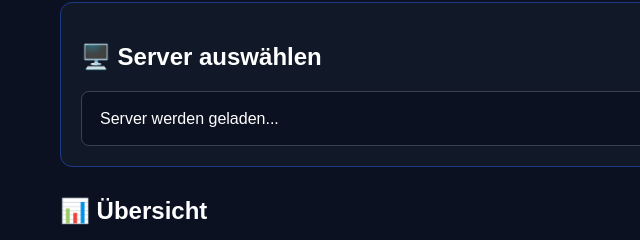
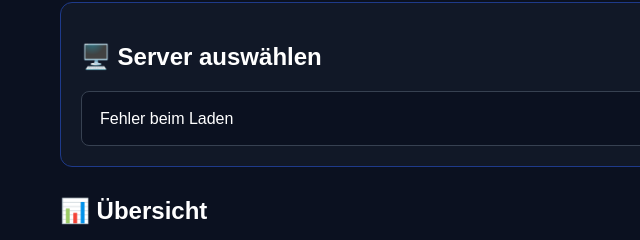
Before and after one commit to Parhamyaa/discord-dashboard, a website: page index.html in a window 1280 px wide. Shown: the part 271-511 px from the top of the page, 0-640 px from the left. Drawn offline with Linux system fonts and the light colour scheme; no server answers.

Commit message:
Update index.html

```diff
--- a/index.html
+++ b/index.html
@@ -21,6 +21,7 @@ background:#0b1120;
 color:white;
 }
 
+
 .navbar{
 height:70px;
 display:flex;
@@ -31,10 +32,12 @@ background:#111827;
 border-bottom:1px solid #1e3a8a;
 }
 
+
 .logo{
 font-size:22px;
 font-weight:bold;
 }
+
 
 .login{
 background:#5865F2;
@@ -45,6 +48,7 @@ text-decoration:none;
 font-weight:bold;
 }
 
+
 .user-box{
 background:#2563eb;
 color:white;
@@ -53,95 +57,169 @@ border-radius:8px;
 font-weight:bold;
 }
 
+
 .dashboard{
 max-width:1200px;
 margin:45px auto;
 padding:20px;
 }
 
+
 .welcome h1{
 font-size:36px;
 }
+
 
 .welcome p{
 color:#9ca3af;
 }
 
+
+
 .server-box{
+
 background:#111827;
 border:1px solid #1e3a8a;
 border-radius:12px;
 padding:20px;
 margin:30px 0;
+
 }
 
+
+
 .server-select{
+
 width:100%;
 height:55px;
 padding:14px;
+
 background:#0b1120;
+
 color:white;
+
 border:1px solid #374151;
+
 border-radius:8px;
+
 font-size:16px;
+
 }
 
+
+
 .cards{
+
 display:grid;
+
 grid-template-columns:repeat(auto-fit,minmax(240px,1fr));
+
 gap:18px;
+
 }
 
+
+
 .card{
+
 background:#111827;
+
 border:1px solid #1e3a8a;
+
 border-radius:12px;
+
 padding:24px;
+
 transition:.2s;
+
 }
 
+
+
 .card:hover{
+
 transform:translateY(-3px);
+
 border-color:#3b82f6;
+
 }
 
+
+
 .card-icon{
+
 font-size:30px;
+
 }
 
+
+
 .card h3{
+
 font-size:20px;
+
 }
 
+
+
 .card p{
+
 color:#9ca3af;
+
 }
 
+
+
 .status{
+
 display:inline-block;
+
 margin-top:15px;
+
 padding:5px 10px;
+
 border-radius:20px;
+
 background:#064e3b;
+
 color:#6ee7b7;
+
 font-size:13px;
+
 }
 
+
+
 .invite-button{
+
 display:inline-block;
+
 margin-top:30px;
+
 background:#2563eb;
+
 color:white;
+
 padding:14px 22px;
+
 border-radius:9px;
+
 text-decoration:none;
+
 font-weight:bold;
+
 }
 
+
+
 .footer{
+
 text-align:center;
+
 color:#6b7280;
+
 margin:50px;
+
 }
 
 </style>
@@ -162,10 +240,13 @@ margin:50px;
 <div id="user-area">
 
 <a class="login" href="/api/auth/discord">
+
 Mit Discord anmelden
+
 </a>
 
 </div>
+
 
 </nav>
 
@@ -184,10 +265,12 @@ Mit Discord anmelden
 Verwalte deinen Discord-Server und konfiguriere deinen Bot.
 </p>
 
+
 </div>
 
 
 <div class="server-box">
+
 
 <h2>
 🖥️ Server auswählen
@@ -205,6 +288,7 @@ Server werden geladen...
 
 </div>
 
+
 <h2>
 📊 Übersicht
 </h2>
@@ -212,8 +296,8 @@ Server werden geladen...
 
 <div class="cards">
 
+<a href="antinuke.html" style="text-decoration:none;color:white">
 
-<a href="antinuke.html" style="text-decoration:none;color:white">
 <div class="card">
 
 <div class="card-icon">🛡️</div>
@@ -229,11 +313,13 @@ AKTIV
 </span>
 
 </div>
+
 </a>
 
 
 
 <a href="antiraid.html" style="text-decoration:none;color:white">
+
 <div class="card">
 
 <div class="card-icon">🚨</div>
@@ -249,11 +335,13 @@ AKTIV
 </span>
 
 </div>
+
 </a>
 
 
 
 <a href="tickets.html" style="text-decoration:none;color:white">
+
 <div class="card">
 
 <div class="card-icon">🎫</div>
@@ -269,11 +357,13 @@ AKTIV
 </span>
 
 </div>
+
 </a>
 
 
 
 <a href="verify.html" style="text-decoration:none;color:white">
+
 <div class="card">
 
 <div class="card-icon">🔐</div>
@@ -289,11 +379,13 @@ AKTIV
 </span>
 
 </div>
+
 </a>
 
 
 
 <a href="automod.html" style="text-decoration:none;color:white">
+
 <div class="card">
 
 <div class="card-icon">🤖</div>
@@ -309,11 +401,13 @@ AKTIV
 </span>
 
 </div>
+
 </a>
 
 
 
 <a href="afk.html" style="text-decoration:none;color:white">
+
 <div class="card">
 
 <div class="card-icon">💤</div>
@@ -329,11 +423,13 @@ AKTIV
 </span>
 
 </div>
+
 </a>
 
 
 
 <a href="giveaways.html" style="text-decoration:none;color:white">
+
 <div class="card">
 
 <div class="card-icon">🎉</div>
@@ -349,11 +445,13 @@ AKTIV
 </span>
 
 </div>
+
 </a>
 
 
 
 <a href="templates.html" style="text-decoration:none;color:white">
+
 <div class="card">
 
 <div class="card-icon">📋</div>
@@ -369,6 +467,7 @@ AKTIV
 </span>
 
 </div>
+
 </a>
 
 
@@ -395,6 +494,7 @@ AKTIV
 
 
 
+
 <script>
 
 
@@ -405,6 +505,7 @@ fetch("/api/user")
 .then(res => res.json())
 
 .then(data => {
+
 
 const area=document.getElementById("user-area");
 
@@ -428,13 +529,14 @@ area.innerHTML=`
 
 
 
+
 // Server laden + gespeicherten Server setzen
 
 fetch("/api/guilds")
 
-.then(res => res.json())
+.then(res=>res.json())
 
-.then(data => {
+.then(data=>{
 
 
 const select=document.getElementById("server-select");
@@ -454,6 +556,7 @@ let option=document.createElement("option");
 
 option.value=server.id;
 
+
 option.textContent=server.name;
 
 
@@ -464,7 +567,7 @@ select.appendChild(option);
 
 
 
-// gespeicherten Server holen
+// gespeicherten Server laden
 
 fetch("/api/selected-server")
 
@@ -486,7 +589,23 @@ select.value=saved.serverId;
 }
 
 
+})
+
+.catch(()=>{
+
+
+document.getElementById("server-select").innerHTML=`
+
+<option>
+Fehler beim Laden
+</option>
+
+`;
+
+
 });
+
+
 
 
 
```
